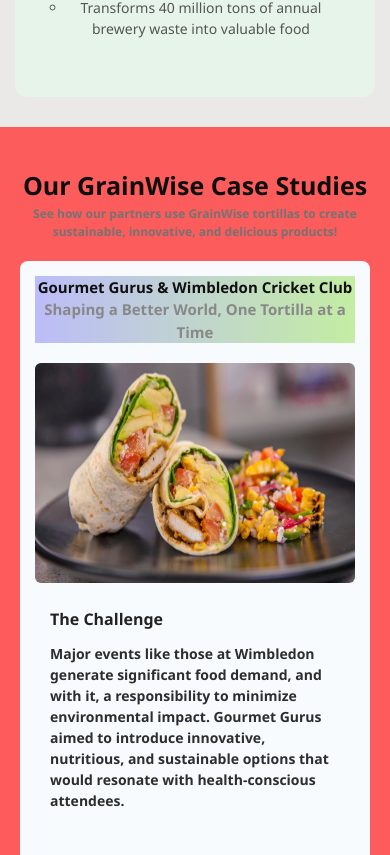
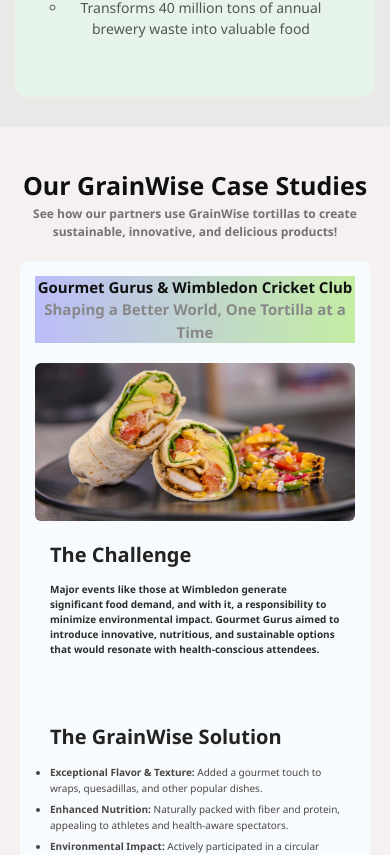
Before and after one commit to swatisahu436/Grainwise, a React (Vite) app: page / in a window 390 px wide. Shown: the part 7693-8548 px from the top of the page. Built offline with nearby package versions, Linux system fonts and the light colour scheme.

Commit message:
uploads its

```diff
--- a/src/App.css
+++ b/src/App.css
@@ -85,8 +85,8 @@
     display: none;
     width: 100%;
     padding: 1rem;
-
-    background-color: rgb(234, 221, 247);
+    color: #000;
+    background-color: rgb(218, 204, 232);
   }
 
   .head-list.open {
@@ -100,10 +100,11 @@
   }
 
   .head-list li {
-    border: rgb(119, 117, 117) 2px solid;
     border-radius: 1rem;
     text-align: center;
-    font-size: 1.6rem;
+    font-size: 1.4rem;
+    font-weight: 700;
+    text-align: left;
   }
 
 }
@@ -822,7 +823,7 @@
 }
 
 /* Mobile Tweaks */
-@media screen and (max-width: 768px) {
+@media (max-width: 767px) {
   .sustainability {
     padding: 3rem 1.5rem;
   }
@@ -1037,15 +1038,13 @@
 
 /* sustainbility end */
 
-
-/* spentgrain end */
+/* case study */
 .case-study {
-
   font-family: "Segoe UI", Tahoma, Geneva, Verdana, sans-serif;
   padding: 12rem 14rem;
   margin: auto;
   text-align: center;
-  font-size: 2.4rem;
+
 }
 
 .case-study h1 {
@@ -1057,6 +1056,7 @@
   margin-bottom: 2rem;
   font-weight: 600;
   color: #757272;
+  font-size: 2.4rem;
 }
 
 .case-card {
@@ -1073,12 +1073,14 @@
 }
 
 .case-card h2 {
+  font-size: 2.4rem;
   color: #0f1010;
 }
 
 .case-card h4 {
   color: #888;
   margin-bottom: 1rem;
+  font-size: 2rem;
 }
 
 .case-content {
@@ -1110,11 +1112,11 @@
 
 .section h3 {
   color: #222;
-}
-
-.section p {
-  color: #a62525;
-  font-size: 1rem;
+  font-size: 4rem;
+}
+
+.case-left .section p{
+  font-size: 1.8rem;
 }
 
 .section ul {
@@ -1218,7 +1220,7 @@
 /* ========================= */
 @media (max-width: 767px) {
   .case-study {
-    background-color: #fc5c5c;
+    background-color: #f5f1f1;
     padding: 4rem 2rem;
   }
 
@@ -1231,7 +1233,7 @@
   }
 
   .case-card {
-    min-height: auto;
+    min-height:fit-content;
     padding: 1.5rem;
     box-shadow: none;
   }
@@ -1255,17 +1257,17 @@
     border-radius: 6px;
   }
 
-  .section h3 {
+  .case-left .section h3 {
     font-size: 2rem;
   }
 
-  .section p {
+  .case-left .section p {
     font-size: 1rem;
-
   }
 
   .section ul li {
     margin-bottom: 0.5rem;
+    font-size: 1rem;
   }
 }
 
```
